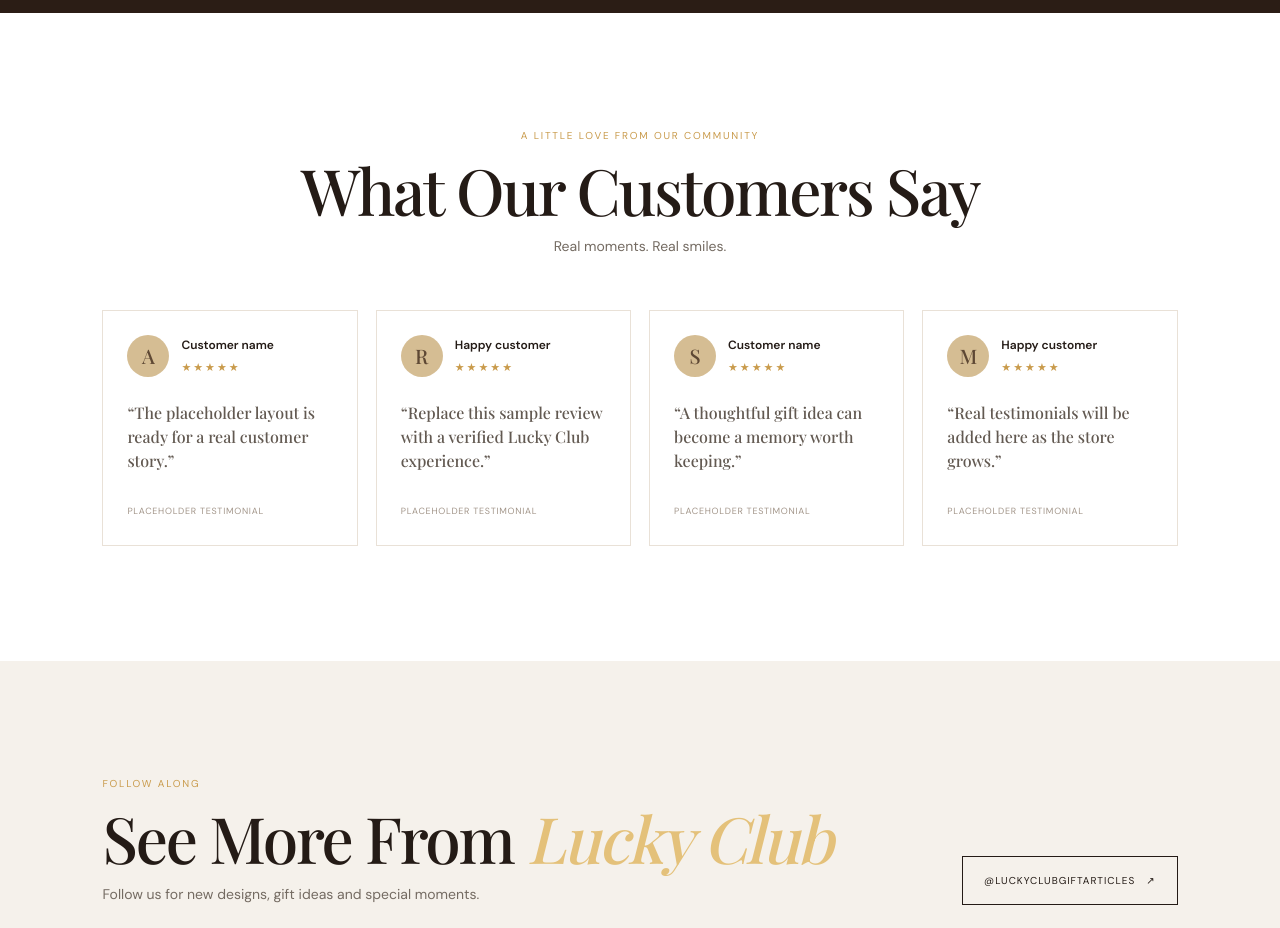
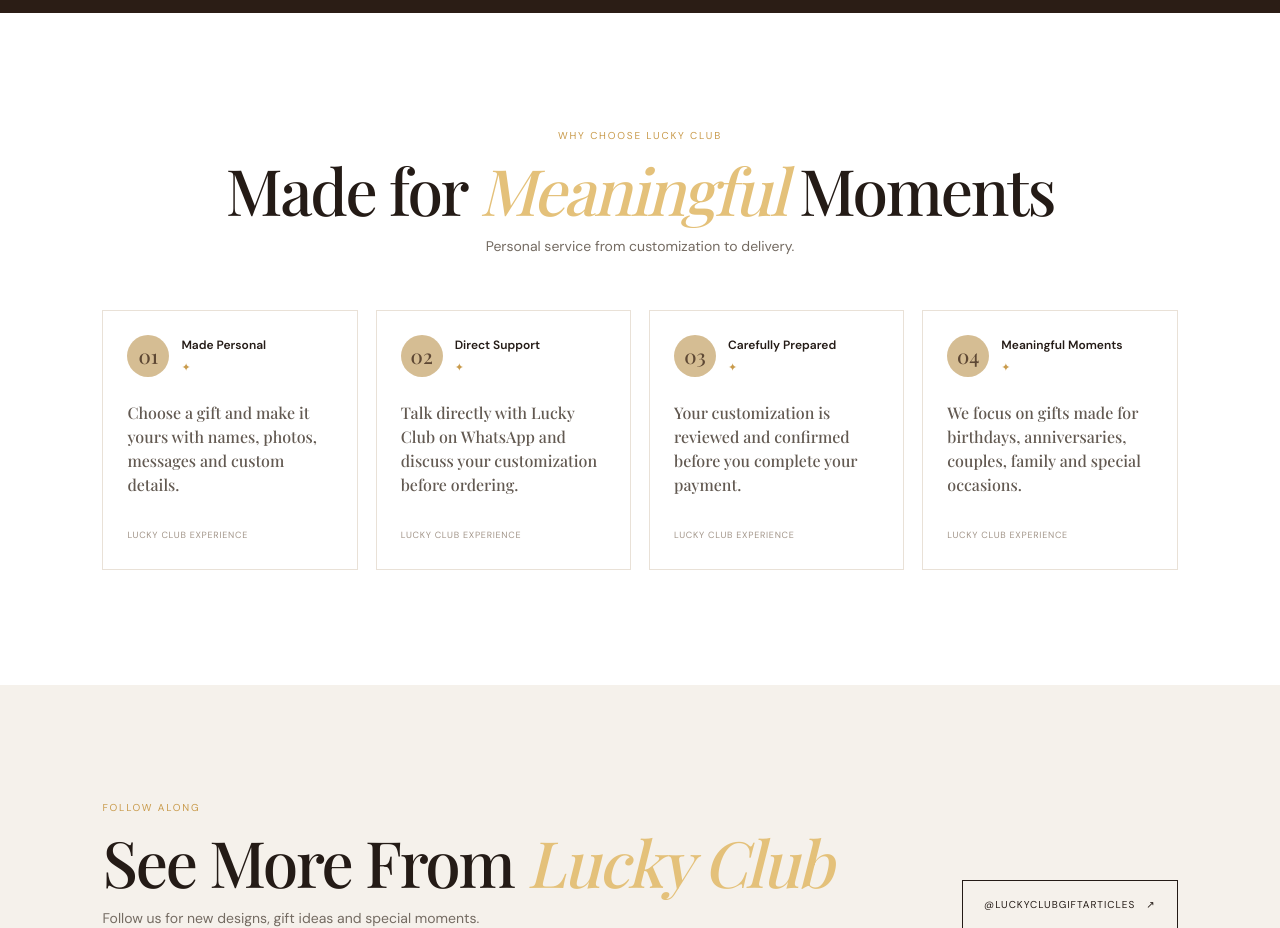
Before and after one commit to upendra701/lucky-club-gift-articles, a Next.js app: page / in a window 1280 px wide. Shown: the part 2900-3828 px from the top of the page. Built offline with nearby package versions, Linux system fonts and the light colour scheme; no server answers; the database is empty; a web font is replaced by a local one.

Commit message:
Replace placeholder testimonials with authentic customer value section

```diff
--- a/app/page.tsx
+++ b/app/page.tsx
@@ -22,11 +22,11 @@
   ["₹", "Affordable", "Special gifts without an unreasonable price."],
   ["↗", "Easy Ordering", "Customize directly through WhatsApp."],
 ];
-const testimonials = [
-  ["A", "Customer name", "The placeholder layout is ready for a real customer story."],
-  ["R", "Happy customer", "Replace this sample review with a verified Lucky Club experience."],
-  ["S", "Customer name", "A thoughtful gift idea can become a memory worth keeping."],
-  ["M", "Happy customer", "Real testimonials will be added here as the store grows."],
+const communityHighlights = [
+  ["01", "Made Personal", "Choose a gift and make it yours with names, photos, messages and custom details."],
+  ["02", "Direct Support", "Talk directly with Lucky Club on WhatsApp and discuss your customization before ordering."],
+  ["03", "Carefully Prepared", "Your customization is reviewed and confirmed before you complete your payment."],
+  ["04", "Meaningful Moments", "We focus on gifts made for birthdays, anniversaries, couples, family and special occasions."],
 ];
 
 function Arrow() { return <span aria-hidden="true">&#8599;</span>; }
@@ -63,7 +63,7 @@
 
     <section className="benefits"><div className="benefits-inner">{benefits.map(([icon, title, text]) => <div className="benefit" key={title}><span className="benefit-icon">{icon}</span><div><h3>{title}</h3><p>{text}</p></div></div>)}</div></section>
 
-    <section className="reviews" id="about"><div className="heading-center"><p className="eyebrow">A little love from our community</p><h2>What Our Customers Say</h2><p>Real moments. Real smiles.</p></div><div className="review-grid">{testimonials.map(([initial, name, text]) => <article className="review-card" key={name + initial}><div className="review-top"><span className="avatar">{initial}</span><div><strong>{name}</strong><span className="stars">★★★★★</span></div></div><p>&ldquo;{text}&rdquo;</p><small>Placeholder testimonial</small></article>)}</div></section>
+    <section className="reviews" id="about"><div className="heading-center"><p className="eyebrow">Why choose Lucky Club</p><h2>Made for <em>Meaningful</em> Moments</h2><p>Personal service from customization to delivery.</p></div><div className="review-grid">{communityHighlights.map(([number, title, text]) => <article className="review-card" key={number}><div className="review-top"><span className="avatar">{number}</span><div><strong>{title}</strong><span className="stars" aria-label="Lucky Club service highlight">✦</span></div></div><p>{text}</p><small>Lucky Club experience</small></article>)}</div></section>
 
     <section className="instagram-section"><div className="section-heading"><div><p className="eyebrow">Follow along</p><h2>See More From <em>Lucky Club</em></h2><p>Follow us for new designs, gift ideas and special moments.</p></div><a className="outline-button dark-outline" href={instagram} target="_blank" rel="noreferrer">@luckyclubgiftarticles <Arrow /></a></div><div className="instagram-grid"><div className="insta-art insta-one" /><div className="insta-art insta-two" /><div className="insta-art insta-three" /><div className="insta-art insta-four" /><div className="insta-art insta-five" /></div></section>
 
```
